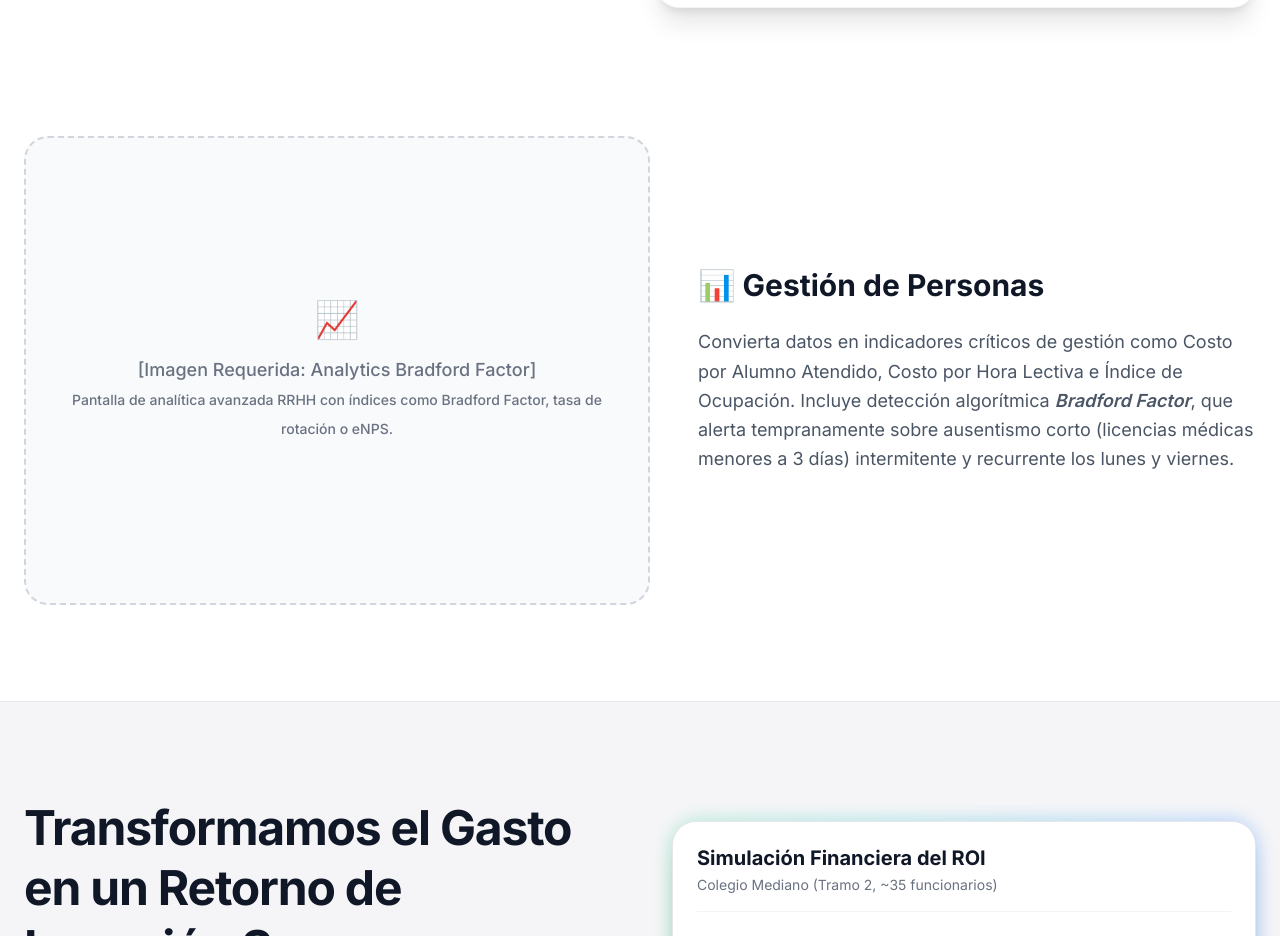
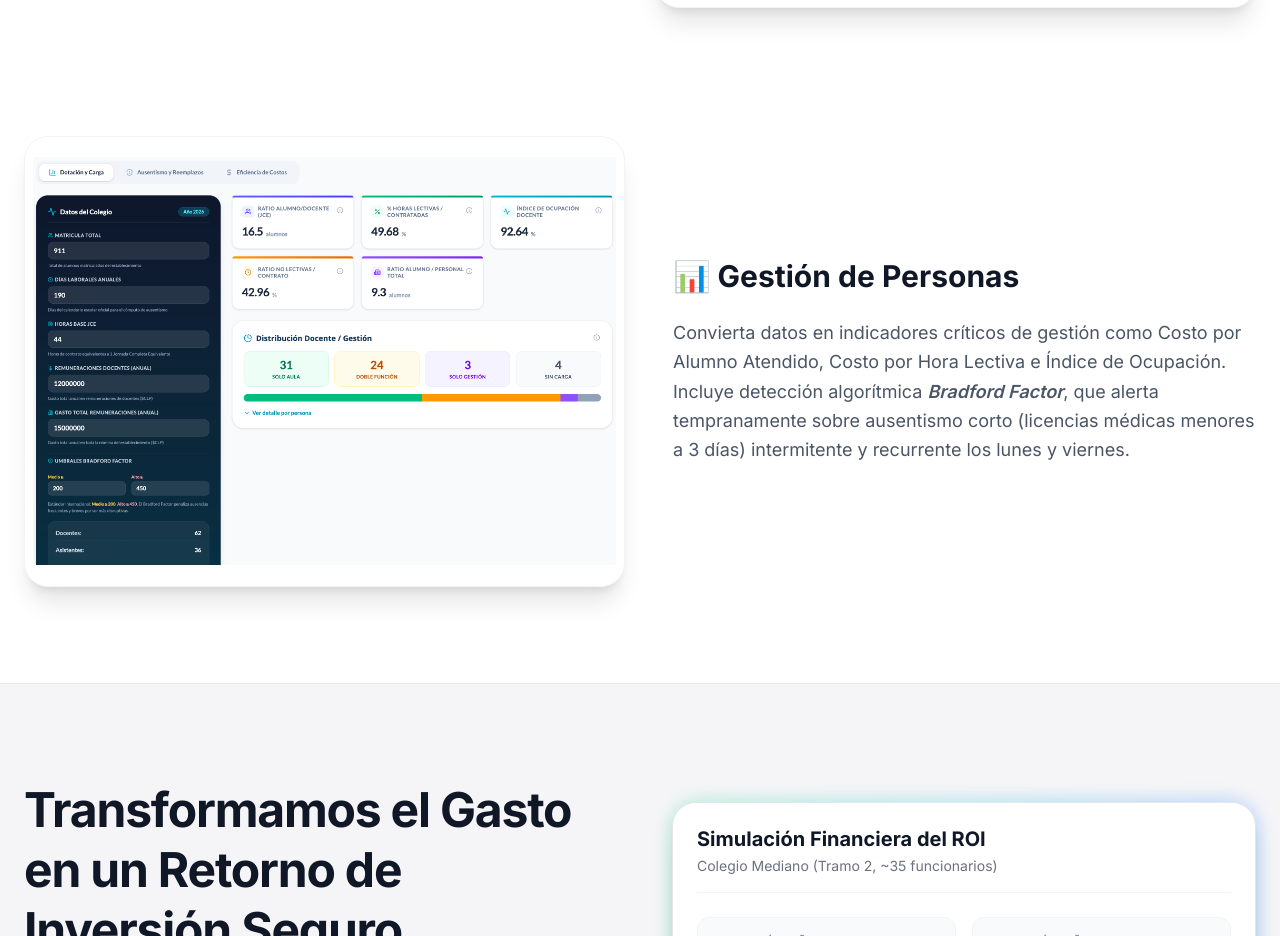
Before and after one commit to beacademic/beacademics, a React (Vite) app: page /#/syncroedu in a window 1280 px wide. Shown: the part 3440-4376 px from the top of the page. Built offline with nearby package versions, Linux system fonts and the light colour scheme.

Commit message:
feat: add persona management screenshot to SyncroEdu
Replace the placeholder in the SyncroEdu page with the actual "Gestión de Personas" analytics image for improved visual representation.

```diff
--- a/src/pages/SyncroEdu.tsx
+++ b/src/pages/SyncroEdu.tsx
@@ -169,9 +169,8 @@ export default function SyncroEdu() {
                                 Convierta datos en indicadores críticos de gestión como Costo por Alumno Atendido, Costo por Hora Lectiva e Índice de Ocupación. Incluye detección algorítmica <span className="font-semibold italic">Bradford Factor</span>, que alerta tempranamente sobre ausentismo corto (licencias médicas menores a 3 días) intermitente y recurrente los lunes y viernes.
                             </p>
                         </div>
-                        <div className="flex-1 w-full bg-gray-50 rounded-3xl aspect-[4/3] flex flex-col items-center justify-center p-8 text-center border-2 border-dashed border-gray-300 relative overflow-hidden">
-                            <span className="text-4xl mb-4 z-10 w-full">📈</span>
-                            <span className="text-gray-500 font-medium z-10 text-lg leading-relaxed">[Imagen Requerida: Analytics Bradford Factor] <br/><span className="text-sm">Pantalla de analítica avanzada RRHH con índices como Bradford Factor, tasa de rotación o eNPS.</span></span>
+                        <div className="flex-1 w-full bg-white rounded-3xl aspect-[4/3] flex flex-col items-center justify-center p-2 text-center border border-gray-100 shadow-xl relative overflow-hidden group">
+                            <img src="/Gestion-de-personas.png" alt="Gestión de Personas" className="w-full h-full object-cover sm:object-contain rounded-2xl relative z-10 group-hover:scale-105 transition-transform duration-500" />
                         </div>
                     </div>
                 </div>
```
Also changed, not shown: public/Gestion-de-personas.png (added).
